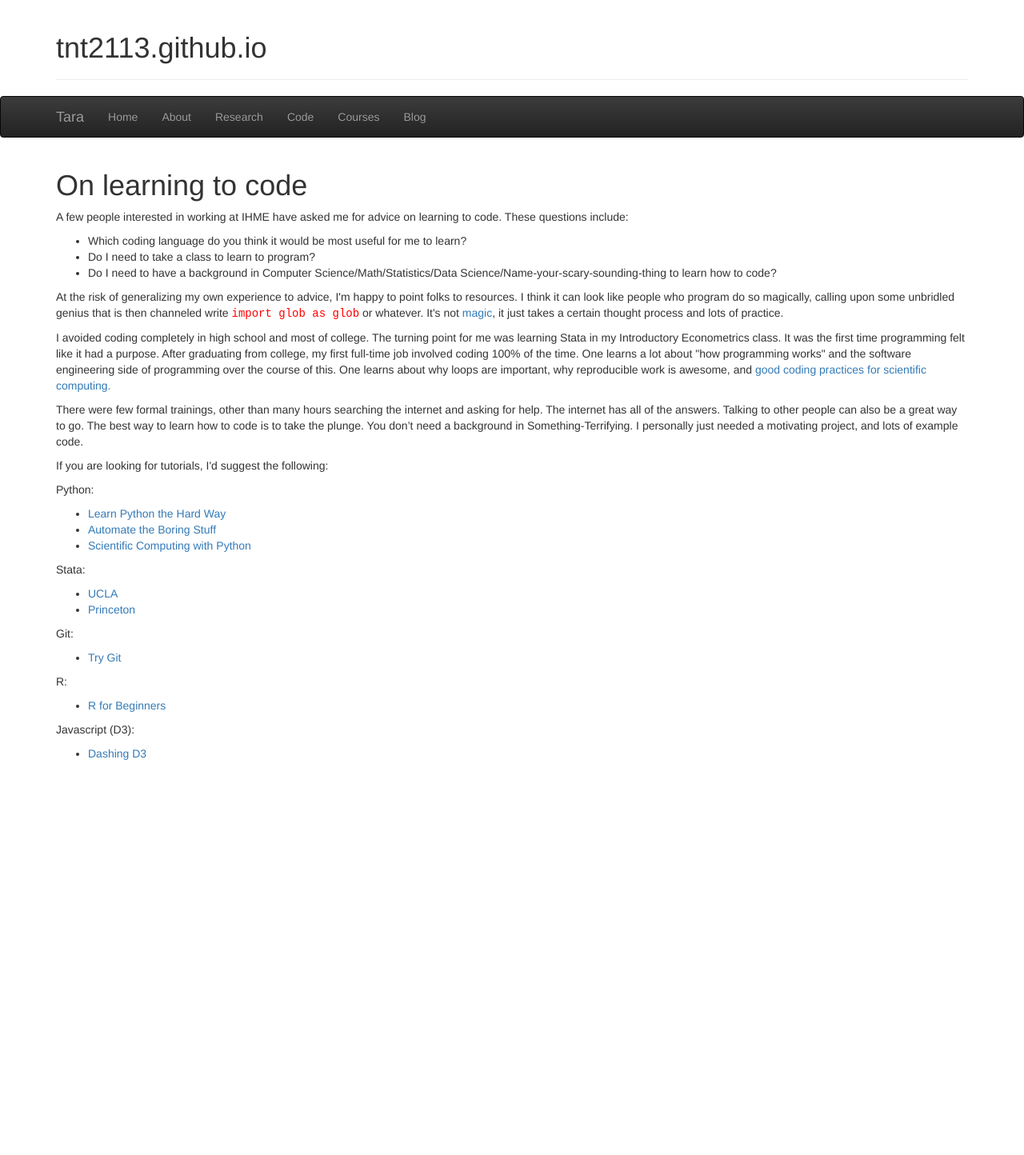
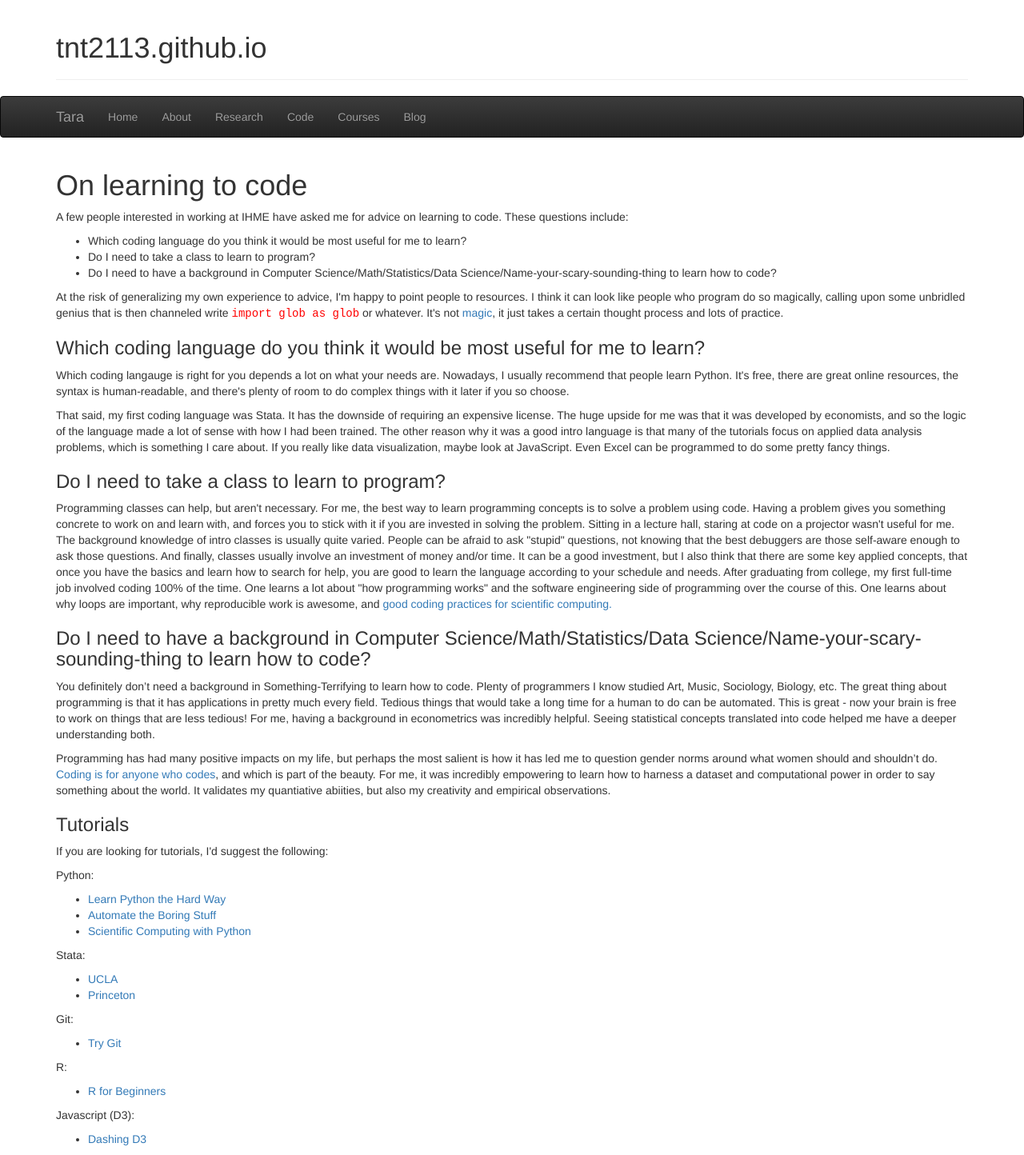
Before and after one commit to tnt2113/tnt2113.github.io, a Jekyll site: the page blog/post2.html, which Jekyll copies as it is, in a window 1280 px wide. Shown: the whole page at 80% size. Built offline with Jekyll 4.4.1, drawn with Linux system fonts in a browser that asks for light colours; before the commit the page ends 962 px from its top, so only the background shows below that.

Commit message:
airplane changes

```diff
--- a/blog/post2.html
+++ b/blog/post2.html
@@ -71,21 +71,26 @@ jQuery(document).ready(function($) {
   <h1 class="post-title">On learning to code </h1>
 <p> A few people interested in working at IHME have asked me for advice on learning to code. These questions include:
 <ul>
-
-<li>Which coding language do you think it would be most useful for me to learn? </li>
-<li>Do I need to take a class to learn to program?  </li>
-<li>Do I need to have a background in Computer Science/Math/Statistics/Data Science/Name-your-scary-sounding-thing to learn how to code? </li>
+<li>Which coding language do you think it would be most useful for me to learn?</li>
+<li>Do I need to take a class to learn to program?</li>
+<li>Do I need to have a background in Computer Science/Math/Statistics/Data Science/Name-your-scary-sounding-thing to learn how to code?</li>
 </ul>
 </p>
-<p>At the risk of generalizing my own experience to advice, I&#39m happy to point folks to resources. I think it can look like people who program do so magically, calling upon some unbridled genius that is then channeled write <font face="Courier New" color="red">import glob as glob</font> or whatever. It&#39s not <a href="https://en.wikipedia.org/wiki/Magic_(programming)">magic</a>, it just takes a certain thought process and lots of practice.
-<p>I avoided coding completely in high school and most of college.  The turning point for me was learning Stata in my Introductory Econometrics class. It was the first time programming felt like it had a purpose. After graduating from college, my first full-time job involved coding 100% of the time. One learns a lot about &#34how programming works&#34 and the software engineering side of programming over the course of this. One learns about why loops are important, why reproducible work is awesome, and <a href = "http://journals.plos.org/plosbiology/article?id=10.1371/journal.pbio.1001745" > good coding practices for scientific computing.  </a> </p>
-<p> There were few formal trainings, other than many hours searching the internet and asking for help. The internet has all of the answers. Talking to other people can also be a great way to go.
-The best way to learn how to code is to take the plunge. You don’t need a background in Something-Terrifying. I personally just needed a motivating project, and lots of example code. </p>
+<p>At the risk of generalizing my own experience to advice, I&#39m happy to point people to resources. I think it can look like people who program do so magically, calling upon some unbridled genius that is then channeled write <font face="Courier New" color="red">import glob as glob</font>  or whatever. It&#39s not <a href="https://en.wikipedia.org/wiki/Magic_(programming)">magic</a>, it just takes a certain thought process and lots of practice.</p>
+<h3>Which coding language do you think it would be most useful for me to learn?</h3>
+<p>Which coding langauge is right for you depends a lot on what your needs are. Nowadays, I usually recommend that people learn Python. It's free, there are great online resources, the syntax is human-readable, and there's plenty of room to do complex things with it later if you so choose.</p>
+<p>That said, my first coding language was Stata. It has the downside of requiring an expensive license. The huge upside for me was that it was developed by economists, and so the logic of the language made a lot of sense with how I had been trained. The other reason why it was a good intro language is that many of the tutorials focus on applied data analysis problems, which is something I care about. If you really like data visualization, maybe look at JavaScript. Even Excel can be programmed to do some pretty fancy things.</p>
+<h3>Do I need to take a class to learn to program?</h3>
+<p>Programming classes can help, but aren't necessary. For me, the best way to learn programming concepts is to solve a problem using code. Having a problem gives you something concrete to work on and learn with, and forces you to stick with it if you are invested in solving the problem. Sitting in a lecture hall, staring at code on a projector wasn't useful for me. The background knowledge of intro classes is usually quite varied. People can be afraid to ask &#34stupid&#34 questions, not knowing that the best debuggers are those self-aware enough to ask those questions. And finally, classes usually involve an investment of money and/or time. It can be a good investment, but I also think that there are some key applied concepts, that once you have the basics and learn how to search for help, you are good to learn the language according to your schedule and needs. After graduating from college, my first full-time job involved coding 100% of the time. One learns a lot about &#34how programming works&#34 and the software engineering side of programming over the course of this. One learns about why loops are important, why reproducible work is awesome, and <a href = "http://journals.plos.org/plosbiology/article?id=10.1371/journal.pbio.1001745"> good coding practices for scientific computing.</a></p>
+<h3>Do I need to have a background in Computer Science/Math/Statistics/Data Science/Name-your-scary-sounding-thing to learn how to code?</h3>
+<p>You definitely don’t need a background in Something-Terrifying to learn how to code. Plenty of programmers I know studied Art, Music, Sociology, Biology, etc. The great thing about programming is that it has applications in pretty much every field. Tedious things that would take a long time for a human to do can be automated. This is great - now your brain is free to work on things that are less tedious! For me, having a background in econometrics was incredibly helpful. Seeing statistical concepts translated into code helped me have a deeper understanding both.
+<p>Programming has had many positive impacts on my life, but perhaps the most salient is how it has led me to question gender norms around what women should and shouldn’t do. <a href = "http://jevans.ca">Coding is for anyone who codes</a>, and which is part of the beauty. For me, it was incredibly empowering to learn how to harness a dataset and computational power in order to say something about the world. It validates my quantiative abiities, but also my creativity and empirical observations. </p>
+<h3>Tutorials</h3>
 <p>If you are looking for tutorials, I&#39d suggest the following:</p>
 <p>Python:
 <ul>
 <li><a href="http://learnpythonthehardway.org/book/">Learn Python the Hard Way</a></li>
-<li><a href="https://automatetheboringstuff.com/"> Automate the Boring Stuff</a></li>
+<li><a href="https://automatetheboringstuff.com/">Automate the Boring Stuff</a></li>
 <li><a href="https://github.com/jrjohansson/scientific-python-lectures">Scientific Computing with Python</a></li>
 </ul></p>
 <p>Stata:
--- a/js/script.js
+++ b/js/script.js
@@ -182,13 +182,13 @@ var App = {
     this.echo();
   },
   blog: function(){
-    window.location.href = "http://tnt2113.github.io/blog";
+    window.location.href = "./blog";
   },
   courses: function(){
-    window.location.href = "http://tnt2113.github.io/courses";
+    window.location.href = "./courses";
   },
   code: function(){
-    window.location.href = "http://tnt2113.github.io/code";
+    window.location.href = "./code";
   },
   cls: function(){
     this.clear();
```
